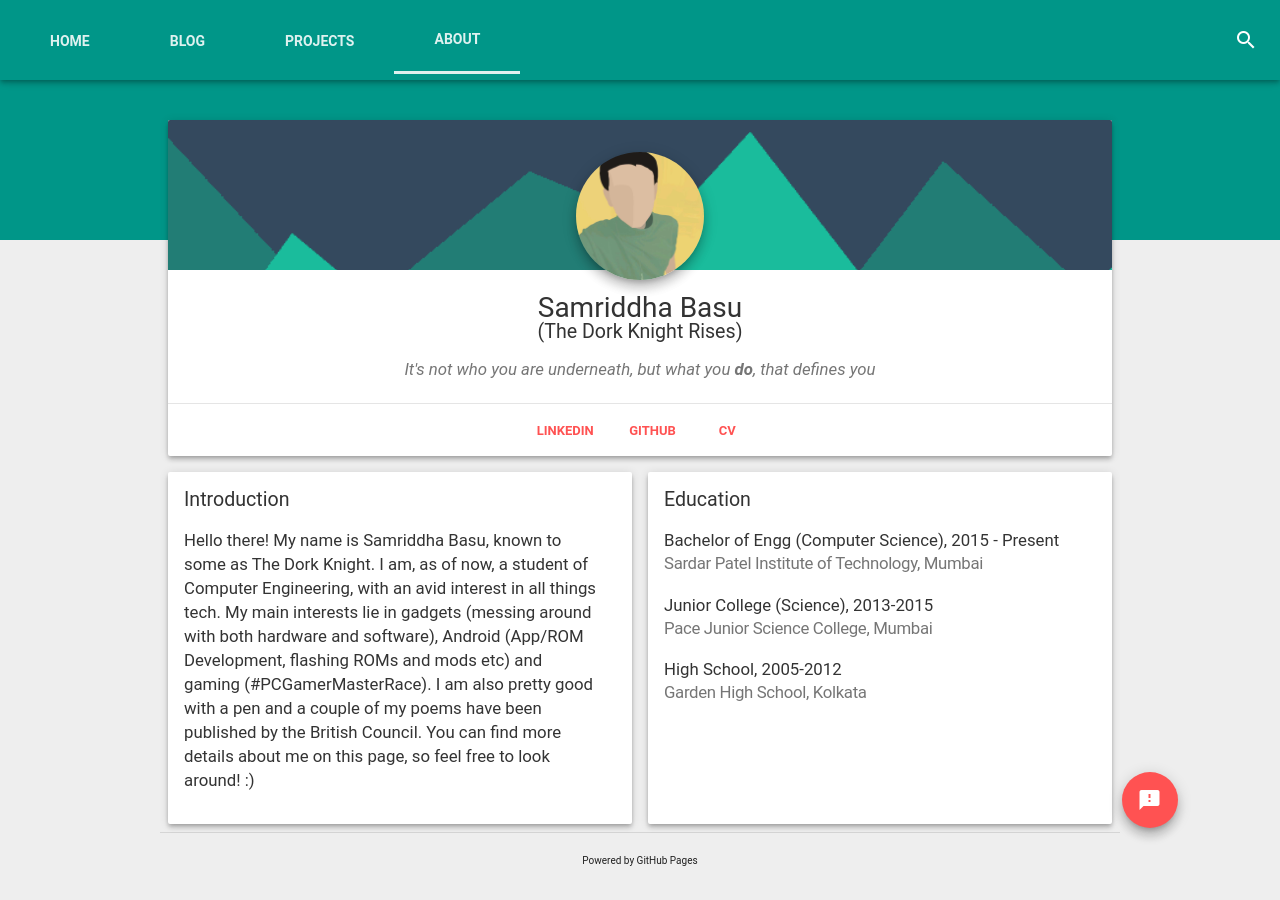
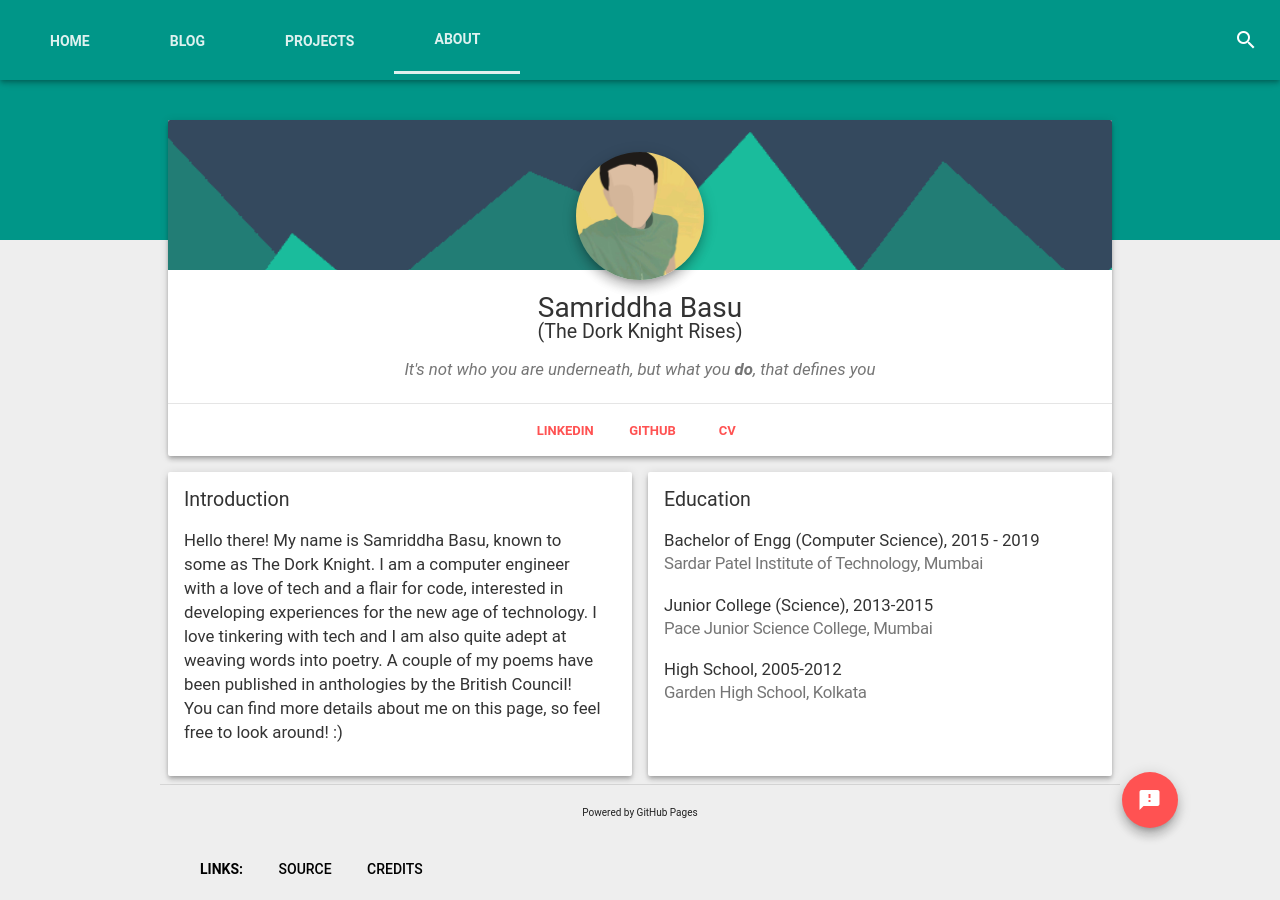
Before and after one commit to samriddhabasu/samriddhabasu.github.io, a Jekyll site: the page built from about/index.html, in a window 1280 px wide and 900 px high. Built offline with Jekyll 4.4.1, drawn with Linux system fonts in a browser that asks for light colours; nearby versions of some CDN libraries; comment, search, counter and statistics services are not loaded.

Commit message:
Update introduction text

```diff
--- a/about/index.html
+++ b/about/index.html
@@ -78,7 +78,7 @@
         <div class="mdl-card__supporting-text">
             <div>
               <p>Introduction</p>
-              <p style="font-size:1.2em;">Hello there! My name is Samriddha Basu, known to some as The Dork Knight. I am, as of now, a student of Computer Engineering, with an avid interest in all things tech. My main interests lie in gadgets (messing around with both hardware and software), Android (App/ROM Development, flashing ROMs and mods etc) and gaming (#PCGamerMasterRace). I am also pretty good with a pen and a couple of my poems have been published by the British Council. You can find more details about me on this page, so feel free to look around! :)</p>
+              <p style="font-size:1.2em;">Hello there! My name is Samriddha Basu, known to some as The Dork Knight. I am a computer engineer with a love of tech and a flair for code, interested in developing experiences for the new age of technology. I love tinkering with tech and I am also quite adept at weaving words into poetry. A couple of my poems have been published in anthologies by the British Council! You can find more details about me on this page, so feel free to look around! :)</p>
             </div>
         </div>
     </div>
@@ -86,7 +86,7 @@
         <div class="mdl-card__supporting-text">
             <div>
               <p>Education</p>
-              <p style="font-size:1.2em; margin: 0; padding: 0;">Bachelor of Engg (Computer Science), 2015 - Present</p>
+              <p style="font-size:1.2em; margin: 0; padding: 0;">Bachelor of Engg (Computer Science), 2015 - 2019</p>
               <h1 style="font-size:1.2em; margin: 0; padding: 0;">Sardar Patel Institute of Technology, Mumbai</h1><br>
               <p style="font-size:1.2em; margin: 0; padding: 0;">Junior College (Science), 2013-2015</p>
               <h1 style="font-size:1.2em; margin: 0; padding: 0;">Pace Junior Science College, Mumbai</h1><br>
```
